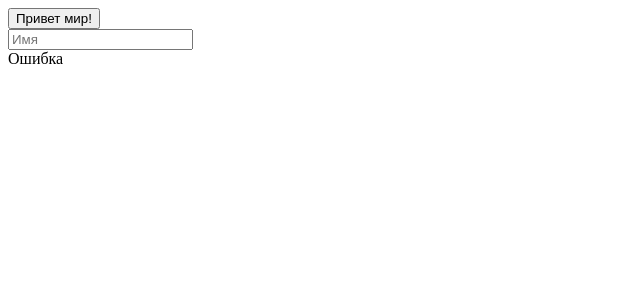
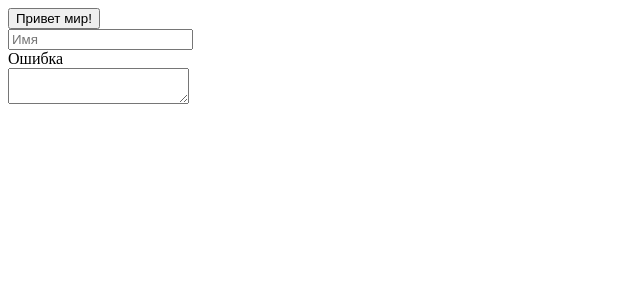
Before and after one commit to AntonKreida/photo_frontend, a Next.js app: page /home/ui/home in a window 1280 px wide. Shown: the top 300 px of the page, without its empty margins (0-640 px from the left). Built offline with nearby package versions, Linux system fonts and the light colour scheme.

Commit message:
shared | add textarea

```diff
--- a/src/pages/home/ui/home.tsx
+++ b/src/pages/home/ui/home.tsx
@@ -1,4 +1,4 @@
-import { Button, Input } from "@shared/index";
+import { Button, Input, TextArea } from "@shared/index";
 
 
 const HomePage = () => (
@@ -7,6 +7,7 @@ const HomePage = () => (
       Привет мир!
     </Button>
     <Input isError name="name" placeholder="Имя" />
+    <TextArea />
   </div>
 );
 
--- a/src/shared/ui/button/button.tsx
+++ b/src/shared/ui/button/button.tsx
@@ -12,8 +12,9 @@ export const Button: FC<IButtonProps> = ({ type = "button", children, ...props }
   <button
     className={ twClassNames(`py-4 px-6 flex items-center gap-2 justify-center
         border-2 border-black rounded-full font-futura-pt font-medium outline-1
-        uppercase text-carbon/80 hover:bg-gray-100 transition active:scale-[0.8]`, {
-      "bg-carbon text-white/80 hover:bg-carbon/90 border-carbon outline-gray-400": type === "submit"
+        uppercase text-carbon/80 hover:bg-gray-100 transition active:scale-[0.8]
+        outline-none`, {
+      "bg-carbon text-white/80 hover:bg-carbon/90 border-carbon": type === "submit"
     }) }
     type={ type }
     { ...props }
--- a/src/shared/ui/index.ts
+++ b/src/shared/ui/index.ts
@@ -1,2 +1,3 @@
 export * from "./button";
 export * from "./input";
+export * from "./textarea";
--- a/src/shared/ui/input/input.tsx
+++ b/src/shared/ui/input/input.tsx
@@ -18,7 +18,7 @@ export const Input: FC<IInputProps> = ({
 }) => (
   <div className="w-full h-fit bg-white-smoke relative">
     <input
-      className={ twClassNames("w-full py-3 px-5 bg-none font-futura-pt font-medium placeholder:text-carbon text-carbon", className) }
+      className={ twClassNames("w-full py-3 outline-none px-5 bg-transparent font-futura-pt font-medium placeholder:text-carbon text-carbon", className) }
       { ...props }
     />
     { !!isError && (
--- /dev/null
+++ b/src/shared/ui/textarea/index.ts
@@ -0,0 +1 @@
+export * from "./textarea";
--- /dev/null
+++ b/src/shared/ui/textarea/textarea.tsx
@@ -0,0 +1,30 @@
+import { FC, HTMLProps } from "react";
+
+import { twClassNames } from "@shared/lib";
+
+
+interface ITextAreaProps extends HTMLProps<HTMLTextAreaElement> {
+    isError?: boolean
+    className?: string
+    errorMessage?: string
+}
+
+export const TextArea: FC<ITextAreaProps> = ({
+  isError, errorMessage="Ошибка", className, ...props
+}) => (
+  <div className="w-full bg-white-smoke relative">
+    <textarea
+      className={ twClassNames(`w-full min-h-24 outline-none py-3 px-5 bg-transparent
+        resize-none font-futura-pt font-medium
+        placeholder:text-carbon text-carbon`, className) }
+      { ...props }
+    />
+    { !!isError && (
+      <div className="text-red-400 absolute flex font-futura-pt font-medium items-center px-5 bg-white-smoke
+        top-1/2 -translate-y-1/2 left-0 pointer-events-none w-full h-full"
+      >
+        { errorMessage }
+      </div>
+    ) }
+  </div>
+);
```
